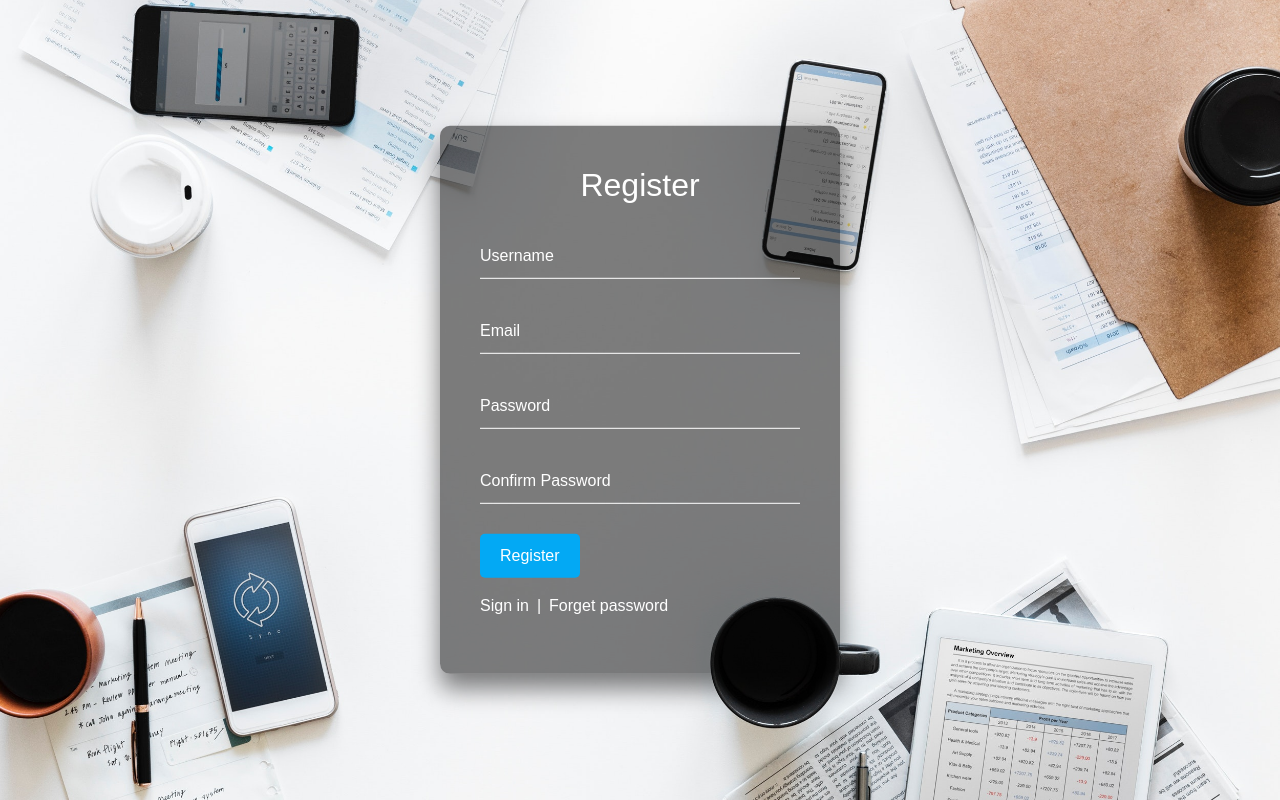
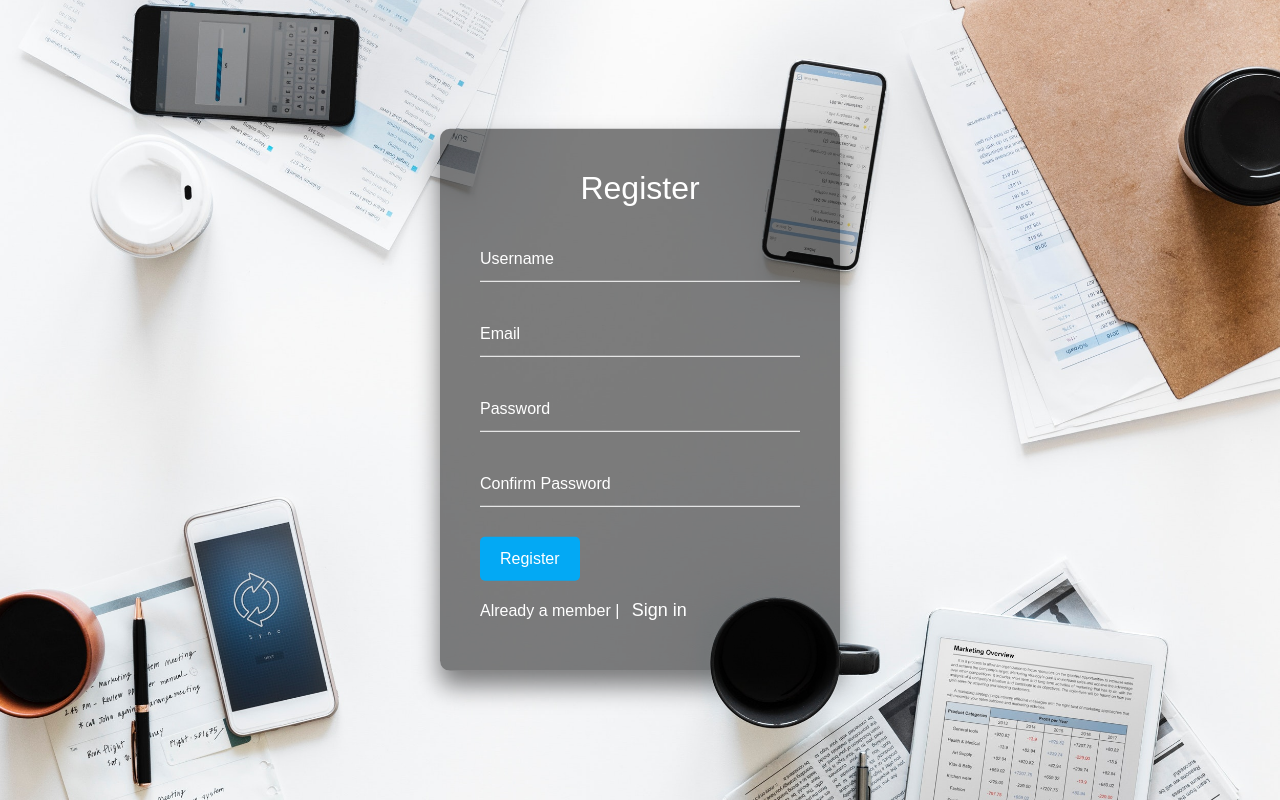
Before and after one commit to ggbandit/cashflow, a PHP site: page /registration/register.php in a window 1280 px wide. Run offline with PHP 8.4, Linux system fonts and the light colour scheme.

Commit message:
login page

```diff
--- a/registration/register.php
+++ b/registration/register.php
@@ -38,12 +38,7 @@
                     <input type="submit" name="register" value="Register">
                 </div>
                 <div class="mt-3">
-                <nav aria-label="breadcrumb">
-                    <ol class="breadcrumb">
-                        <li class="breadcrumb-item"><a href="login.php">Sign in</a></li>
-                        <li class="breadcrumb-item"><a href="#">Forget password</a></li>
-                    </ol>
-                </nav>
+                    <label class="pr-2" style="color: white;">Already a member |</label> <a href="login.php">Sign in</a>
                 </div>
             </form>
         </div>
--- a/registration/registration.css
+++ b/registration/registration.css
@@ -72,20 +72,12 @@ body {
 }
 
 .box a {
-    top: 380px;
+    font-size: 18px;
     color: white;
 }
 
 .box a:focus, .box a:hover {
     color: #6bcefc;
-}
-.breadcrumb {
-    background: transparent;
-    padding: 0px;
-}
-.breadcrumb-item+.breadcrumb-item::before {
-    color: white;
-    content: "|";
 }
 .error {
     width: 100%;
--- a/registration/server.php
+++ b/registration/server.php
@@ -18,6 +18,8 @@
 
         if (!empty($val["username"])) {
             array_push($errors, "This username has been already used");
+        } else if ($password_1 != $password_2) {
+            array_push($errors, "The two passwords do not match");
         }
         if (empty($username)) {
             array_push($errors, "Username is required");
@@ -27,9 +29,6 @@
         }
         if (empty($password_1)) {
             array_push($errors, "Password is required");
-        }
-        if ($password_1 != $password_2) {
-            array_push($errors, "The two passwords do not match");
         }
 
         if (count($errors) == 0) {
```
Also changed, not shown: registration/login.php (+2 -6 lines).
